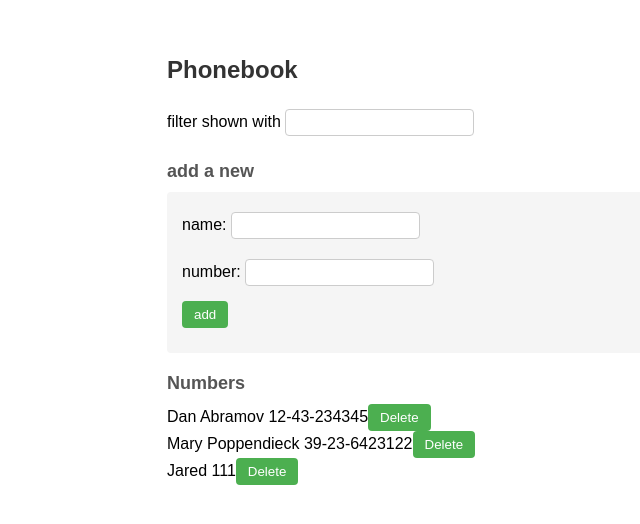
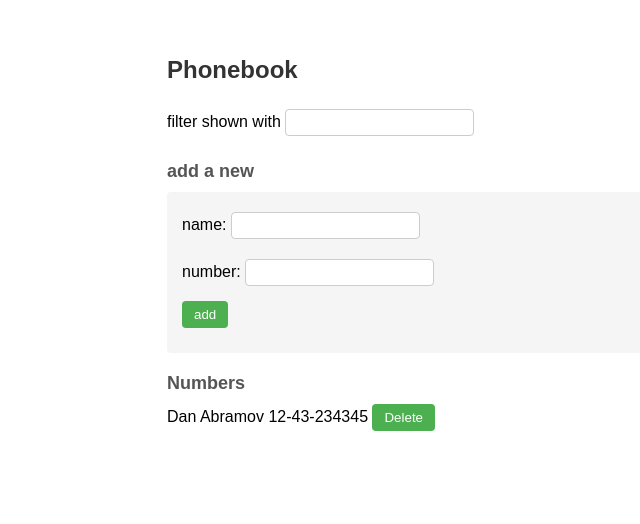
Before and after one commit to JaredKlopstein/Full-Stack-Open, a React (Vite) app in the folder part2/phonebook/: page / in a window 1280 px wide. Shown: the top 524 px of the page, without its empty margins (173-813 px from the left). Built offline with nearby package versions, Linux system fonts and the light colour scheme; data requests are answered from the project's data file.

Commit message:
completed 2.16 & 2.17

```diff
--- a/part2/phonebook/db.json
+++ b/part2/phonebook/db.json
@@ -4,16 +4,6 @@
       "name": "Dan Abramov",
       "number": "12-43-234345",
       "id": "3"
-    },
-    {
-      "name": "Mary Poppendieck",
-      "number": "39-23-6423122",
-      "id": "4"
-    },
-    {
-      "name": "Jared ",
-      "number": "111",
-      "id": "Jn6zKMb"
     }
   ]
 }
--- a/part2/phonebook/src/App.jsx
+++ b/part2/phonebook/src/App.jsx
@@ -73,13 +73,18 @@ const App = () => {
       personService
       .deletePerson(id)
       .then(() => {
-        setPersons(persons.filter((p) => p.id !== id));
+      setNotification(`Deleted ${person.name}`);
+      setTimeout(() => {
+        setNotification('');
+      }, 5000)
+      setPersons(persons.filter((p) => p.id !== id));
       })
       .catch(() => {
         setNotification(`Error: Information for ${person.name} has already been removed from server`);
         setTimeout(() => {
           setNotification('');
         }, 5000)
+      setPersons(persons.filter((p) => p.id !== id));
       });
     }
   };
--- a/part2/phonebook/src/components/Persons.jsx
+++ b/part2/phonebook/src/components/Persons.jsx
@@ -4,8 +4,8 @@ const Persons = ({ personsToShow, deletePerson }) => {
     return (
         <div>
             {personsToShow.map((person) =>
-        <div key={person.name}>{person.name} {person.number}
-        <button onClick={() => deletePerson(person.id)}>Delete</button>
+        <div key={person.name}>
+            {person.name} {person.number} <button onClick={() => deletePerson(person.id)}>Delete</button>
         </div>
     )}
 
```
